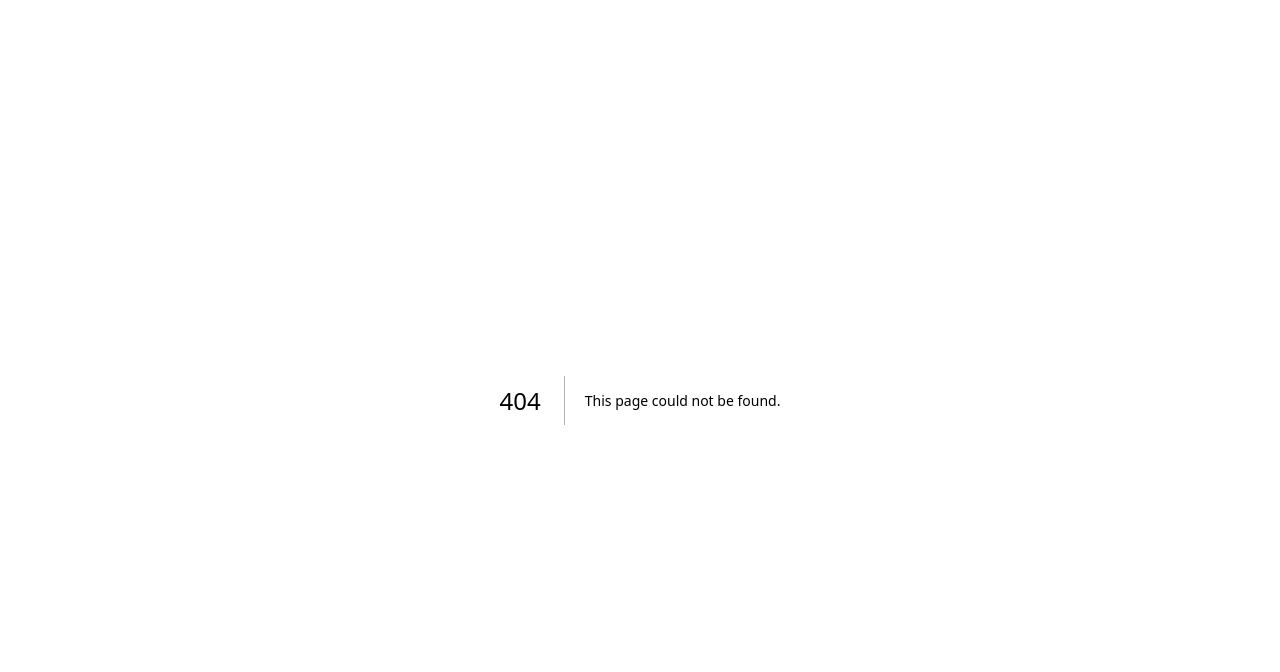
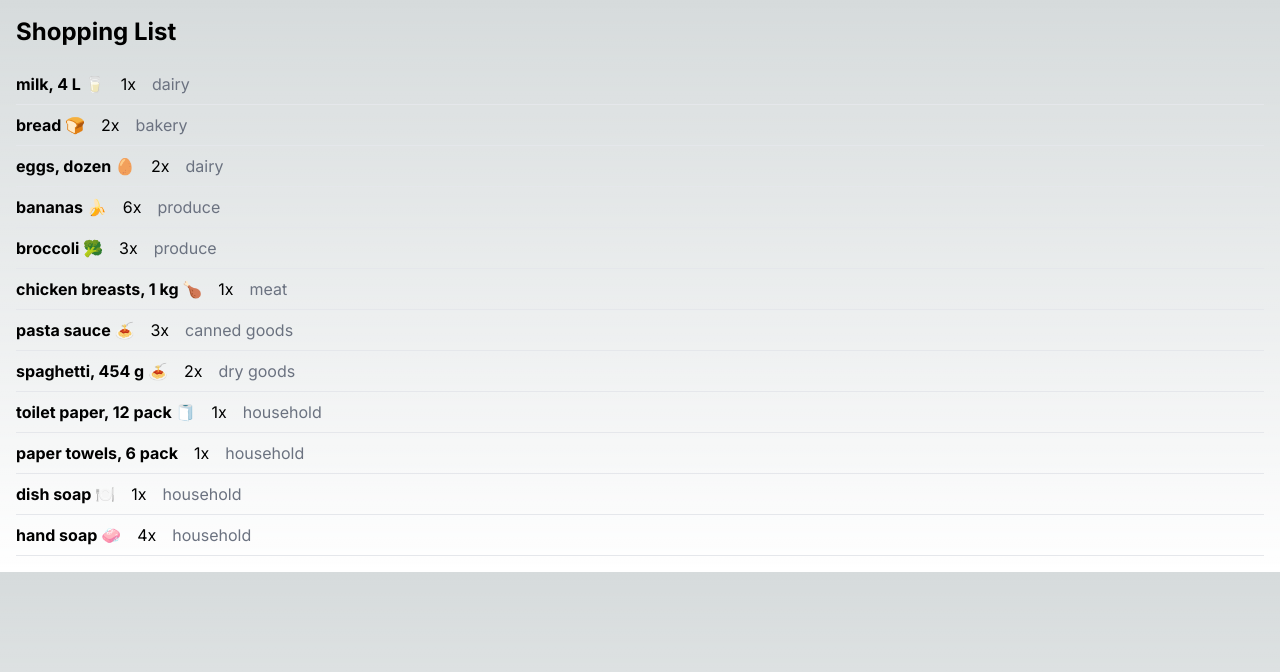
Before and after one commit to HHafeez123/cprg306-assignments, a Next.js app: page /week3 in a window 1280 px wide. Before the commit this address had no page. Shown: the top 672 px of the page. Built offline with nearby package versions, Linux system fonts and the light colour scheme.

Commit message:
Week 3 code
A shopping list was add

```diff
--- a/app/layout.js
+++ b/app/layout.js
@@ -4,7 +4,7 @@ import { Inter } from 'next/font/google'
 const inter = Inter({ subsets: ['latin'] })
 
 export const metadata = {
-  title: 'Create Next App',
+  title: 'Shopping List',
   description: 'Generated by create next app',
 }
 
--- a/app/page.js
+++ b/app/page.js
@@ -4,9 +4,15 @@ import StudentInfo from "./StudentInfo";
 export default function Home() {
   return (
     <main>
+      <div>
       <h1 style={{ fontSize: '2em', marginLeft: '250px' , marginTop: '100px'}} >CPRG 306: Web Development 2 - Assignments</h1>
       <StudentInfo style={{fontSize: '1em', marginLeft: '250px'}}/>
       <Link href="/week2" style={{fontSize: '1em', marginLeft: '250px'}}>Week 2</Link>
+      </div>
+      <div>
+      <Link  href="/week3" style={{fontSize: '1em', marginLeft: '250px'}}>Week 3</Link>
+      </div>
+
     </main>
   )
 }
--- /dev/null
+++ b/app/week3/item-list.js
@@ -0,0 +1,88 @@
+import React from 'react';
+import Item from './item';
+
+const item1 = {
+    name: "milk, 4 L 🥛",
+    quantity: 1,
+    category: "dairy",
+  };
+
+  const item2 = {
+    name: "bread 🍞",
+    quantity: 2,
+    category: "bakery",
+  };
+
+  const item3 = {
+    name: "eggs, dozen 🥚",
+    quantity: 2,
+    category: "dairy",
+  };
+
+  const item4 = {
+    name: "bananas 🍌",
+    quantity: 6,
+    category: "produce",
+  };
+
+  const item5 = {
+    name: "broccoli 🥦",
+    quantity: 3,
+    category: "produce",
+  };
+
+  const item6 = {
+    name: "chicken breasts, 1 kg 🍗",
+    quantity: 1,
+    category: "meat",
+  };
+
+  const item7 = {
+    name: "pasta sauce 🍝",
+    quantity: 3,
+    category: "canned goods",
+  };
+
+  const item8 = {
+    name: "spaghetti, 454 g 🍝",
+    quantity: 2,
+    category: "dry goods",
+  };
+
+  const item9 = {
+    name: "toilet paper, 12 pack 🧻",
+    quantity: 1,
+    category: "household",
+  };
+
+  const item10 = {
+    name: "paper towels, 6 pack",
+    quantity: 1,
+    category: "household",
+  };
+
+  const item11 = {
+    name: "dish soap 🍽️",
+    quantity: 1,
+    category: "household",
+  };
+
+  const item12 = {
+    name: "hand soap 🧼",
+    quantity: 4,
+    category: "household",
+  };
+
+function ItemList() {
+    const items = [item1, item2, item3, item4, item5, item6, item7, item8, item9, item10, item11, item12];
+
+    return (
+        <ul>
+            {items.map((item, index) => (
+                <Item key={index} {...item} />
+            ))}
+        </ul>
+    );
+}
+
+export default ItemList;
--- /dev/null
+++ b/app/week3/item.js
@@ -0,0 +1,13 @@
+import React from 'react';
+
+function Item({ name, quantity, category }) {
+    return (
+        <li className="border-b py-2">
+            <span className="font-bold">{name}</span>
+            <span className="ml-4">{quantity}x</span>
+            <span className="ml-4 text-gray-500">{category}</span>
+        </li>
+    );
+}
+
+export default Item;
--- /dev/null
+++ b/app/week3/page.js
@@ -0,0 +1,13 @@
+import React from 'react';
+import ItemList from './item-list';
+
+function Page() {
+    return (
+        <main className="container mx-auto p-4">
+            <h1 className="text-2xl font-bold mb-4">Shopping List</h1>
+            <ItemList />
+        </main>
+    );
+}
+
+export default Page;
```
